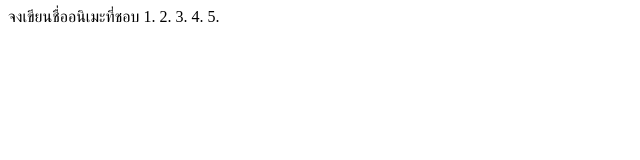
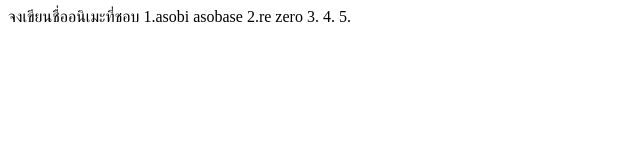
Before and after one commit to IZTWZI/27012024, a plain HTML site: page hello.html in a window 1280 px wide. Shown: the whole page, without its empty margins (0-640 px from the left). Drawn offline with Linux system fonts and the light colour scheme.

Commit message:
Update anime

```diff
--- a/hello.html
+++ b/hello.html
@@ -1,8 +1,8 @@
 <html>
 <body>
   จงเขียนชื่ออนิเมะที่ชอบ
-  1.
-  2.
+  1.asobi asobase
+  2.re zero
   3.
   4.
   5.
```
